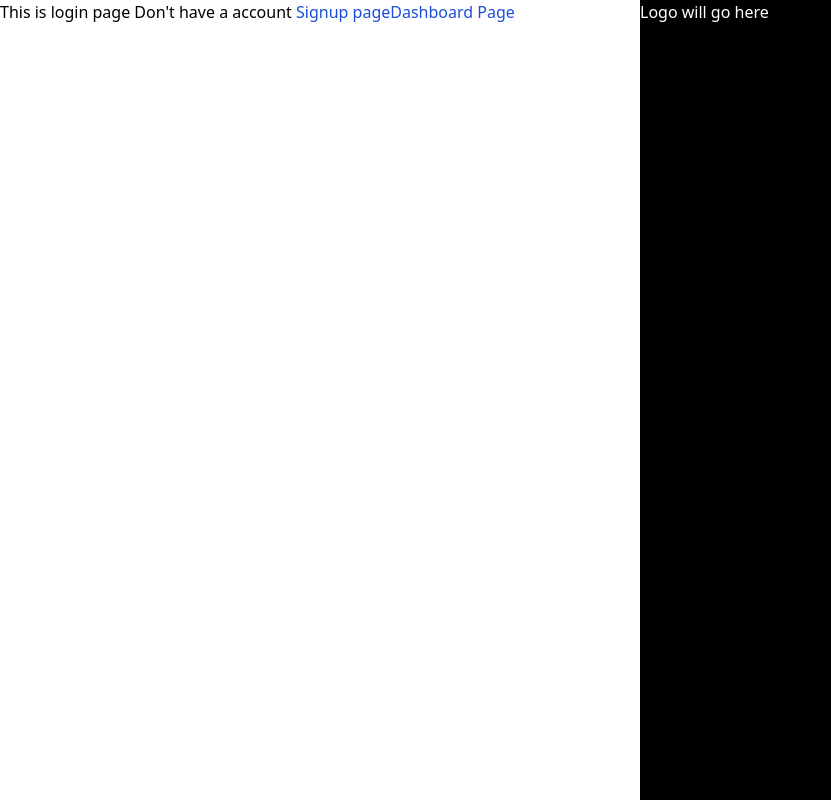
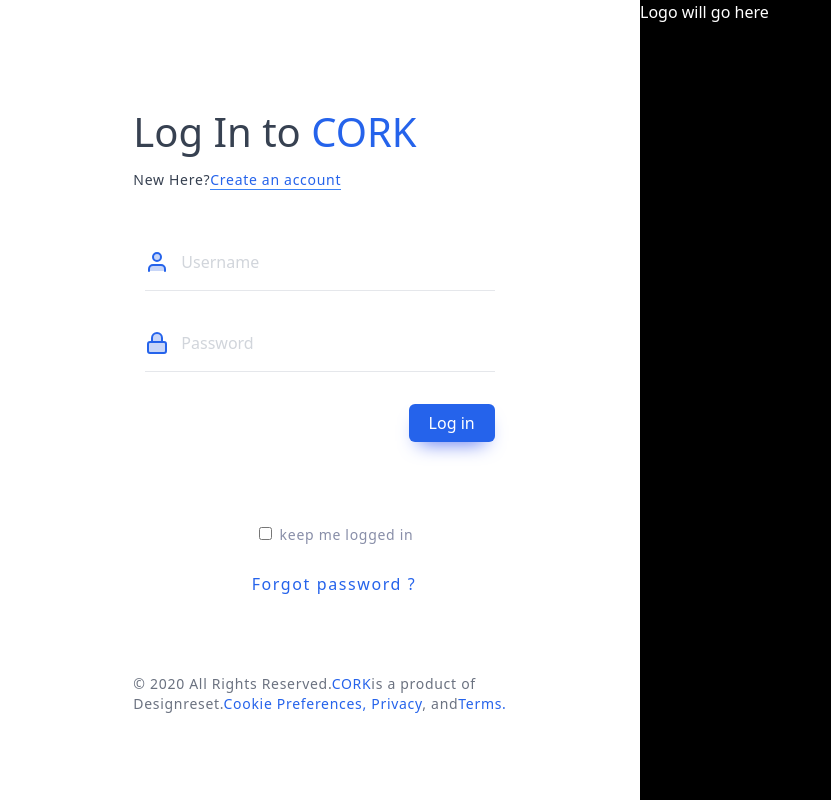
Before and after one commit to unnatisoni/Student_Management_portal, a React (Create React App) app: page /login in a window 1280 px wide. Shown: the whole page, without its empty margins (0-831 px from the left). Built offline with nearby package versions, Linux system fonts and the light colour scheme.

Commit message:
"login page with validation"

```diff
--- a/package.json
+++ b/package.json
@@ -11,12 +11,15 @@
     "@types/node": "^12.20.16",
     "@types/react": "^17.0.14",
     "@types/react-dom": "^17.0.9",
+    "formik": "^2.2.9",
     "react": "^17.0.2",
     "react-dom": "^17.0.2",
+    "react-icons": "^4.2.0",
     "react-router-dom": "^5.2.0",
     "react-scripts": "4.0.3",
     "typescript": "^4.3.5",
-    "web-vitals": "^1.1.2"
+    "web-vitals": "^1.1.2",
+    "yup": "^0.32.9"
   },
   "scripts": {
     "start": "craco start",
--- a/src/Page/Login.page.tsx
+++ b/src/Page/Login.page.tsx
@@ -1,17 +1,254 @@
 import React, { FC, memo } from "react";
-import { Link } from "react-router-dom"
+import {
+  Link,
+  useHistory,
+} from "react-router-dom";
+import { ErrorMessage, useFormik } from "formik";
+import { useState } from "react";
+import * as yup from "yup";
+import { FaSpinner } from "react-icons/fa";
 interface Props {}
 const Login: React.FC<Props> = (props) => {
+  const [data, setData] = useState({
+    email: "",
+    password: "",
+  });
+  const [touched, setTouched] = useState({
+    email: false,
+    password: false,
+  });
+  const [submitting, setSubmitting] =
+    useState(false);
 
+  const handleChange = (
+    event: React.ChangeEvent<HTMLInputElement>
+  ) => {
+    setData({
+      ...data,
+      [event.target.name]: event.target.value,
+    });
+  };
+
+  const handleBlur = (
+    event: React.FocusEvent<HTMLInputElement>
+  ) => {
+    setTouched({
+      ...touched,
+      [event.target.name]: true,
+    });
+  };
+
+  let emailError = "";
+  let passwordError = "";
+
+  const formValidator = yup.object().shape({
+    email: yup.string().required().email(),
+    password: yup.string().required().min(8),
+  });
+
+  console.log(
+    "form valid ",
+    formValidator.isValidSync(data)
+  );
+
+  if (!data.email) {
+    emailError = "email is required";
+  } else if (!data.email.endsWith("@gmail.com")) {
+    emailError =
+      "please enter a valid email error";
+  }
+
+  if (!data.password) {
+    passwordError = "password is required";
+  } else if (data.password.length < 8) {
+    passwordError =
+      "password should be atleast of 8 characters";
+  }
+
+  const history = useHistory();
 
   return (
-    <div>
-    This is login page
-    Don't have a account <Link to="./Signup"><span className="text-blue-700">Signup page</span></Link>
-    <Link to="/dashboard"><span className="text-blue-700">Dashboard Page</span></Link>
+    <div className=" flex justify-center text-gray-700 font-sans w-1/2  ">
+      <div className="flex flex-col align-center self-center w-7/12 pt-9">
+        <div className="text-left">
+          <div>
+            <h1 className="text-2.5 mb-7">
+              Log In to
+              <a
+                href="/"
+                className="text-blue-600 font-medium"
+              >
+                {" "}
+                CORK
+              </a>
+            </h1>
+            <p className="text-sm font-medium mb-12 tracking-wider">
+              New Here?
+              <Link
+                to="/signup"
+                className="text-blue-600 border-b border-blue-500"
+              >
+                Create an account
+              </Link>
+            </p>
+          </div>
+          <form
+            onSubmit={(event) => {
+              event.preventDefault();
+              if (emailError || passwordError) {
+                console.log("form submit failed");
+                return;
+              } else {
+                setSubmitting(true);
+                setTimeout(() => {
+                  console.log(
+                    "login successfull"
+                  );
+                  console.log(
+                    "login with data ",
+                    data
+                  );
+                  history.push("/dashboard");
+                }, 5000);
+              }
+            }}
+          >
+            <div className=" text-left px-3">
+              <div className="relative pt-3 pb-7 ">
+                <div>
+                  <svg
+                    xmlns="http://www.w3.org/2000/svg"
+                    width="24"
+                    height="24"
+                    viewBox="0 0 24 24"
+                    fill="none"
+                    stroke="currentColor"
+                    stroke-width="2"
+                    stroke-linecap="round"
+                    stroke-linejoin="round"
+                    className="text-blue-600 fill-blue top-3 absolute"
+                  >
+                    <path d="M20 21v-2a4 4 0 0 0-4-4H8a4 4 0 0 0-4 4v2"></path>
+                    <circle
+                      cx="12"
+                      cy="7"
+                      r="4"
+                    ></circle>
+                  </svg>
+                  <input
+                    id="email"
+                    name="email"
+                    type="email"
+                    autoComplete="email"
+                    value={data.email}
+                    onChange={handleChange}
+                    onBlur={handleBlur}
+                    required
+                    placeholder="Username"
+                    className="inline-block pl-9 pb-4 placeholder-gray-300 w-full border-gray-200 border-b  outline-none  "
+                  ></input>
+                  {touched.email && (
+                    <div className="text-xs text-red-500">
+                      {emailError}
+                    </div>
+                  )}
+                </div>
+              </div>
 
+              <div className="relative pt-3 pb-8 ">
+                <svg
+                  xmlns="http://www.w3.org/2000/svg"
+                  width="24"
+                  height="24"
+                  viewBox="0 0 24 24"
+                  fill="none"
+                  stroke="currentColor"
+                  stroke-width="2"
+                  stroke-linecap="round"
+                  stroke-linejoin="round"
+                  className="text-blue-600 fill-blue top-3 absolute"
+                >
+                  <rect
+                    x="3"
+                    y="11"
+                    width="18"
+                    height="11"
+                    rx="2"
+                    ry="2"
+                  ></rect>
+                  <path d="M7 11V7a5 5 0 0 1 10 0v4"></path>
+                </svg>
+                <input
+                  type="password"
+                  placeholder="Password"
+                  name="password"
+                  value={data.password}
+                  onChange={handleChange}
+                  onBlur={handleBlur}
+                  required
+                  className="inline-block placeholder-gray-300 pl-9 pb-4 w-full border-gray-200 border-b  outline-none "
+                ></input>
+                {touched.password && (
+                  <div className="text-xs text-red-500">
+                    {passwordError}
+                  </div>
+                )}
+              </div>
+
+              <div className="flex flex-row w-full justify-end">
+                <button
+                  disabled={
+                    !formValidator.isValidSync(
+                      data
+                    )
+                  }
+                  type="submit"
+                  className="bg-blue-600 text-white shadow-blueshadow transition-shadow hover:shadow-none px-5 py-by text-base rounded-md disabled:cursor-not-allowed "
+                >
+                  Log in
+                </button>
+                {submitting && (
+                  <FaSpinner className="animate-spin mt-3 ml-2"></FaSpinner>
+                )}
+              </div>
+              <div className=" mt-20 text-center">
+                <label className="text-sm ml-8 text-textgray tracking-wider">
+                  <input
+                    type="checkbox"
+                    name="keepsignIn"
+                    className="pb-2 pl-9"
+                  />
+                  <span className="top-1 pr-2 " />
+                  keep me logged in
+                </label>
+              </div>
+              <div className="text-center pl-7 mt-7 leading-tight">
+                <Link
+                  to="/ForgotPAssword"
+                  className="text-blue-600 text-md tracking-widest font-medium "
+                >
+                  Forgot password ?
+                </Link>
+              </div>
+            </div>
+          </form>
+          <p className="text-sm tracking-wider font-medium text-gray-500 pt-20 ">
+            © 2020 All Rights Reserved.
+            <a href="/" className="text-blue-600">
+              CORK
+            </a>
+            is a product of Designreset.
+            <a href="/" className="text-blue-600">
+              Cookie Preferences, Privacy
+            </a>
+            , and
+            <a href="/" className="text-blue-600">
+              Terms.
+            </a>
+          </p>
+        </div>
+      </div>
     </div>
-
   );
 };
 
--- a/tailwind.config.js
+++ b/tailwind.config.js
@@ -2,10 +2,30 @@ module.exports = {
   purge: ['./src/**/*.{js,jsx,ts,tsx}', './public/index.html'],
   darkMode: false, // or 'media' or 'class'
   theme: {
-    extend: {},
+    extend: {
+      fontSize: {
+        '2.5': ['40px', '19.2px']
+    },
+    fill:{
+      'blue': 'rgba(27, 85, 226, 0.23921568627450981)'
+    },
+    boxShadow: {
+      blueshadow : '0 10px 20px -10px #4361ee'
+    },
+    spacing: {
+      by : '7px'
+    },
+    textColor: {
+      'textgray': 'rgb(136, 142, 168)'
+    }
+
+
+    },
   },
   variants: {
-    extend: {},
+    extend: {
+      cursor : ['disabled']
+    },
   },
   plugins: [],
 }
```
Also changed, not shown: 1 other file (tests, documents, lock files or other folders).
